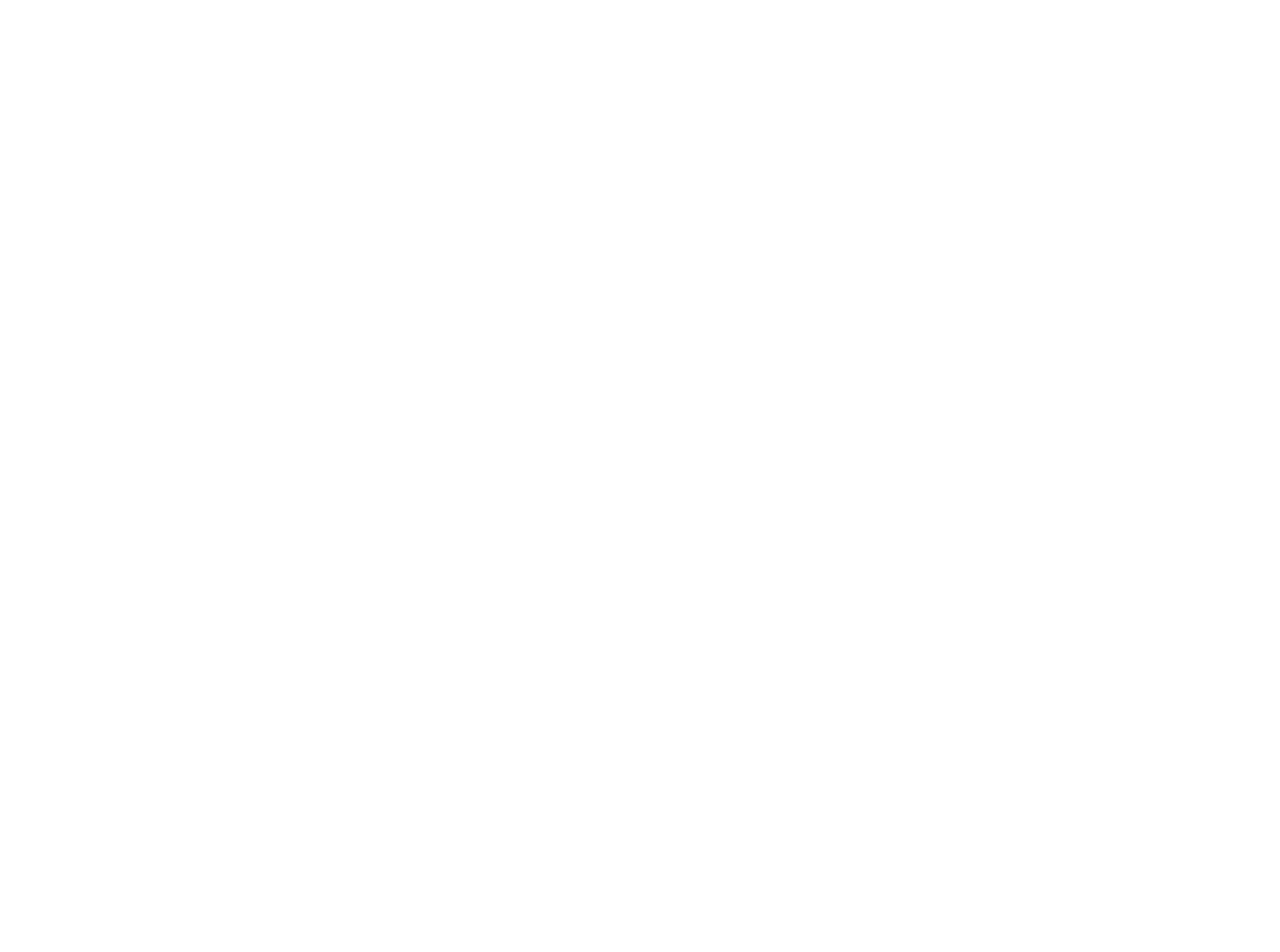
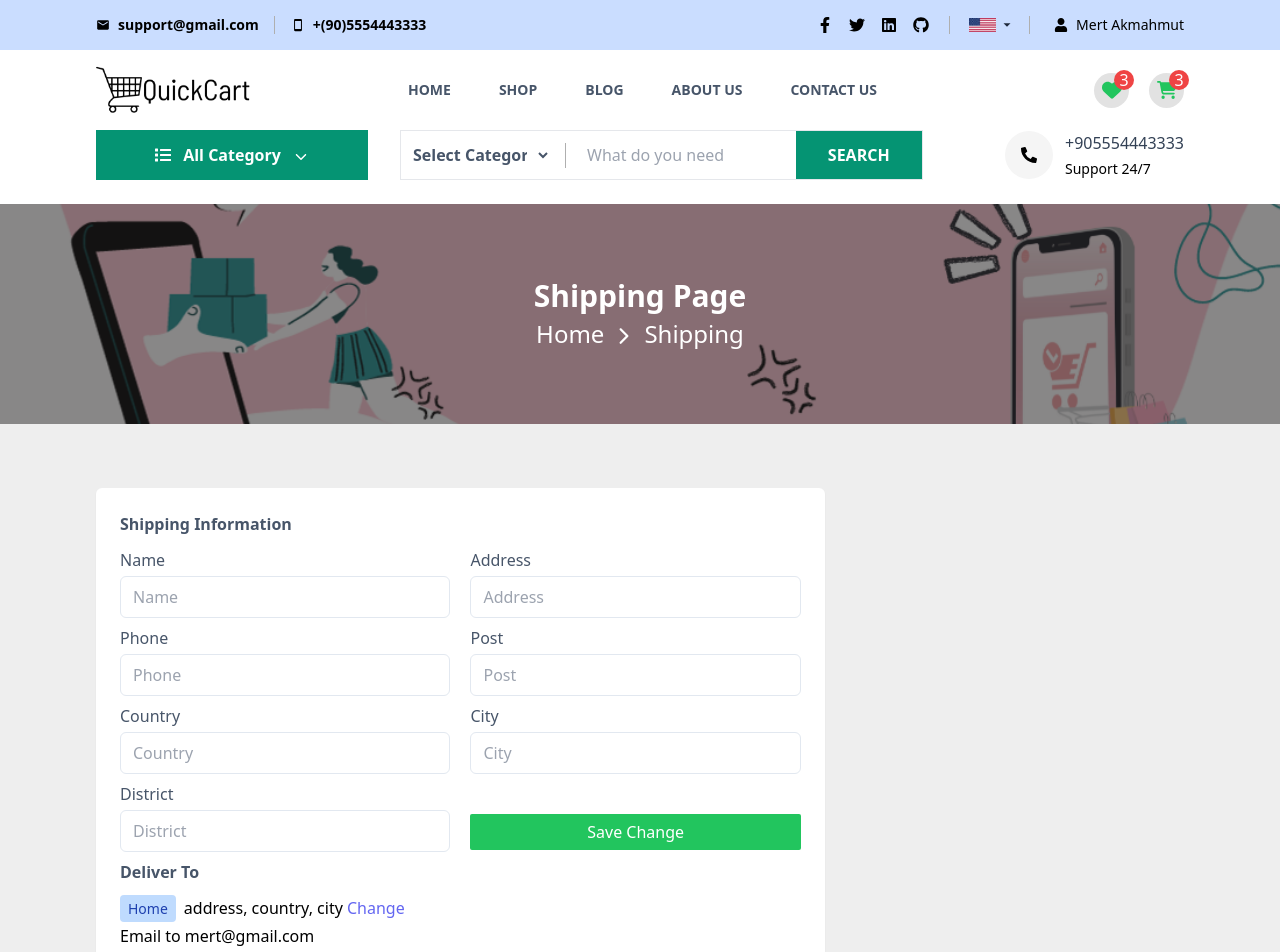
Before and after one commit to mertakmahmut/frontend-ecommerce, a React (Create React App) app: page /shipping in a window 1280 px wide. Before the commit this address had no page. Shown: the top 952 px of the page. Before the commit the page ends 800 px from the top, so only its background shows below. Built offline with nearby package versions, Linux system fonts and the light colour scheme.

Commit message:
shipping page design

```diff
--- a/src/App.jsx
+++ b/src/App.jsx
@@ -4,6 +4,7 @@ import { BrowserRouter, Route, Routes } from 'react-router-dom';
 import Home from './pages/Home';
 import Shops from './pages/Shops';
 import Card from './pages/Card';
+import Shipping from './pages/Shipping';
 
 function App() {
   return (
@@ -12,6 +13,7 @@ function App() {
       <Route path='/' element= {<Home/>} />
       <Route path='/shops' element= {<Shops/>} />
       <Route path='/card' element= {<Card/>} />
+      <Route path='/shipping' element= {<Shipping/>} />
     </Routes>
     </BrowserRouter>
   );
--- a/src/pages/Card.jsx
+++ b/src/pages/Card.jsx
@@ -1,13 +1,25 @@
 import React from 'react';
 import Header from '../components/Header';
 import Footer from '../components/Footer';
-import { Link } from 'react-router-dom';
+import { Link, useNavigate } from 'react-router-dom';
 import { IoIosArrowForward } from 'react-icons/io';
 
 const Card = () => {
 
+    const navigate = useNavigate()
     const card_products = [1, 2]
     const outofStockProduct = [1, 2]
+
+    const redirect = () => {
+        navigate('/shipping', {
+            state : {
+                products : [],
+                price : 500,
+                shipping_Fee : 40,
+                items : 2
+            }
+        })
+    }
 
     return (
         <div>
@@ -167,7 +179,7 @@ const Card = () => {
                                             <span>Total</span>
                                             <span className='text-lg text-[#059473]'>$430 </span>
                                         </div>
-                                        <button className='px-5 py-[6px] rounded-sm hover:shadow-red-500/50 hover:shadow-lg bg-red-500 text-sm text-white uppercase '>
+                                        <button onClick={redirect} className='px-5 py-[6px] rounded-sm hover:shadow-red-500/50 hover:shadow-lg bg-red-500 text-sm text-white uppercase '>
                                             Process to Checkout
                                         </button>
 
--- /dev/null
+++ b/src/pages/Shipping.jsx
@@ -0,0 +1,144 @@
+import React, { useState } from 'react';
+import Header from '../components/Header';
+import Footer from '../components/Footer';
+import { Link, useLocation } from 'react-router-dom';
+import { IoIosArrowForward } from "react-icons/io";
+
+const Shipping = () => {
+
+    const [res, setRes] = useState(false)
+
+    // const {state} = useLocation()
+    // // console.log(state)
+    const [state, setState] = useState({
+        name : '',
+        address : '',
+        phone : '',
+        post : '',
+        country : '',
+        city : '',
+        district: ''
+    })
+
+    const inputHandle = (e) => {
+        setState({
+            ...state,
+            [e.target.name] : e.target.value
+        })
+    }
+
+    const save = (e) => {
+        e.preventDefault()
+        const {name, address, phone, post, country, city, district} = state;
+        if (name && address && phone && post && country && city && district) {
+            setRes(true)
+        }
+    }
+
+    return (
+        <div>
+            <Header/>
+
+            <section className='bg-[url("http://localhost:3000/images/banner/shop.png")] h-[220px] mt-6 bg-cover bg-no-repeat relative bg-left'>
+                <div className='absolute left-0 top-0 w-full h-full bg-[#2422228a]'>
+                    <div className='w-[85%] md:w-[80%] sm:w-[90%] lg:w-[90%] h-full mx-auto'>
+                        <div className='flex flex-col justify-center gap-1 items-center h-full w-full text-white'>
+                            <h2 className='text-3xl font-bold'>Shipping Page </h2>
+                            <div className='flex justify-center items-center gap-2 text-2xl w-full'>
+                                <Link to='/'>Home</Link>
+                                <span className='pt-1'>
+                                    <IoIosArrowForward />
+                                </span>
+                                <span>Shipping</span>
+                            </div>
+                        </div>
+
+                    </div>
+
+                </div>
+
+            </section>
+
+            <section className='bg-[#eeeeee]'>
+                <div className='w-[85%] lg:w-[90%] md:w-[90%] sm:w-[90%] mx-auto py-16'>
+                    <div className='w-full flex flex-wrap'>
+                    <div className='w-[67%] md-lg:w-full'>
+                        <div className='flex flex-col gap-3'>
+                            <div className='bg-white p-6 shadow-sm rounded-md'>
+                                <h2 className='text-slate-600 font-bold pb-3'>Shipping Information </h2>
+                                <form onSubmit={save}>
+                                    <div className='flex md:flex-col md:gap-2 w-full gap-5 text-slate-600'>
+                                        <div className='flex flex-col gap-1 mb-2 w-full'>
+                                            <label htmlFor="name"> Name </label>
+                                            <input onChange={inputHandle} value={state.name} type="text" className='w-full px-3 py-2 border border-slate-200 outline-none focus:border-green-500 rounded-md' name="name" id="name" placeholder='Name' />
+                                        </div>
+
+                                        <div className='flex flex-col gap-1 mb-2 w-full'>
+                                            <label htmlFor="address"> Address </label>
+                                            <input onChange={inputHandle} value={state.address} type="text" className='w-full px-3 py-2 border border-slate-200 outline-none focus:border-green-500 rounded-md' name="address" id="address" placeholder='Address' />
+                                        </div>
+                                    </div>
+                                    <div className='flex md:flex-col md:gap-2 w-full gap-5 text-slate-600'>
+                                        <div className='flex flex-col gap-1 mb-2 w-full'>
+                                            <label htmlFor="phone"> Phone </label>
+                                            <input onChange={inputHandle} value={state.phone} type="text" className='w-full px-3 py-2 border border-slate-200 outline-none focus:border-green-500 rounded-md' name="phone" id="phone" placeholder='Phone' />
+                                        </div>
+
+                                        <div className='flex flex-col gap-1 mb-2 w-full'>
+                                            <label htmlFor="post"> Post </label>
+                                            <input onChange={inputHandle} value={state.post} type="text" className='w-full px-3 py-2 border border-slate-200 outline-none focus:border-green-500 rounded-md' name="post" id="post" placeholder='Post' />
+                                        </div>
+                                    </div>
+                                    <div className='flex md:flex-col md:gap-2 w-full gap-5 text-slate-600'>
+                                        <div className='flex flex-col gap-1 mb-2 w-full'>
+                                            <label htmlFor="country"> Country </label>
+                                            <input onChange={inputHandle} value={state.country} type="text" className='w-full px-3 py-2 border border-slate-200 outline-none focus:border-green-500 rounded-md' name="country" id="country" placeholder='Country' />
+                                        </div>
+
+                                        <div className='flex flex-col gap-1 mb-2 w-full'>
+                                            <label htmlFor="city"> City </label>
+                                            <input onChange={inputHandle} value={state.city} type="text" className='w-full px-3 py-2 border border-slate-200 outline-none focus:border-green-500 rounded-md' name="city" id="city" placeholder='City' />
+                                        </div>
+                                    </div>
+                                    <div className='flex md:flex-col md:gap-2 w-full gap-5 text-slate-600'>
+                                        <div className='flex flex-col gap-1 mb-2 w-full'>
+                                            <label htmlFor="district"> District </label>
+                                            <input onChange={inputHandle} value={state.district} type="text" className='w-full px-3 py-2 border border-slate-200 outline-none focus:border-green-500 rounded-md' name="district" id="district" placeholder='District' />
+                                        </div>
+
+                                        <div className='flex flex-col gap-1 mb-2 w-full'>
+                                            <button className='px-3 mt-8 py-[6px] rounded-sm hover:shadow-green-500/50 hover:shadow-lg bg-green-500 text-white'>Save Change</button>
+                                        </div>
+                                    </div>
+
+                                </form>
+
+                                <div className='flex flex-col gap-1'>
+                                    <h2 className='text-slate-600 font-semibold pb-2'>Deliver To</h2>
+                                    <p>
+                                        <span className='bg-blue-200 text-blue-800 text-sm font-medium mr-2 px-2 py-1 rounded'>Home</span>
+                                        <span>address, country, city </span>
+                                        <span className='text-indigo-500 cursor-pointer'>Change</span>
+                                    </p>
+                                    <p className=''text-slate-600 text-sm>Email to mert@gmail.com</p>
+                                </div>
+
+                            </div>
+                        </div>
+
+                    </div>
+                    </div>
+
+
+
+                </div>
+
+
+            </section>
+
+            <Footer/>
+        </div>
+    );
+};
+
+export default Shipping;
```
